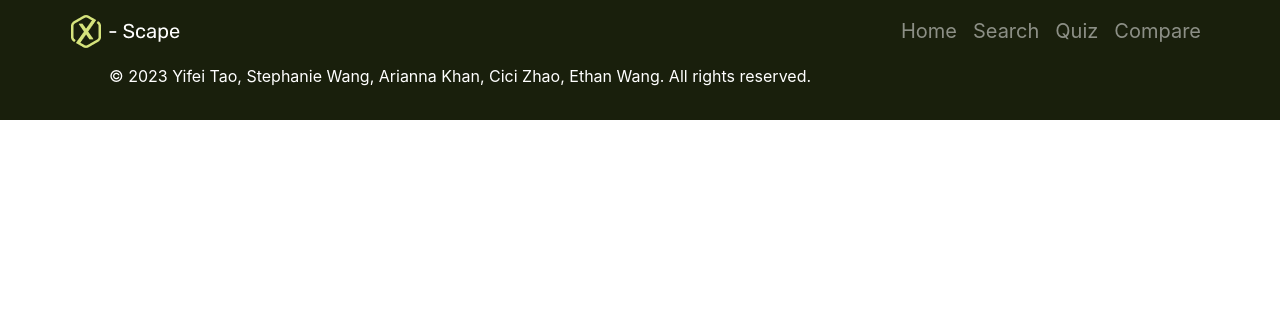
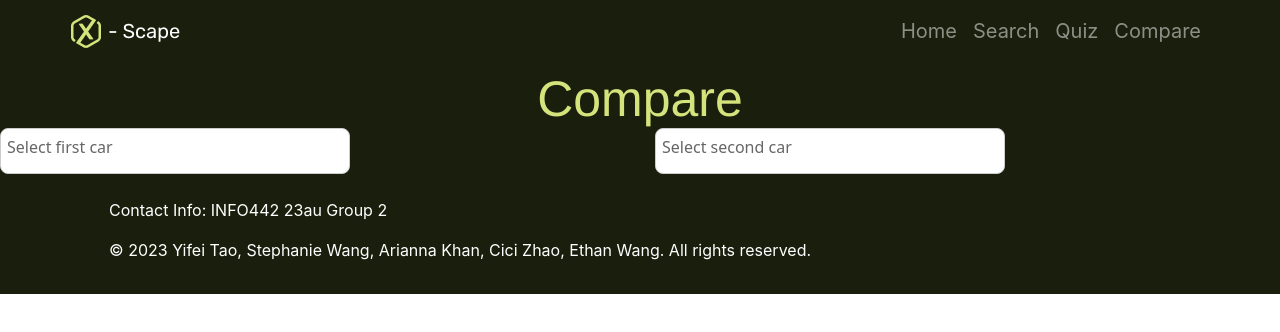
Before and after one commit to UW-INFO442-AU23/sus-city, a React (Create React App) app: page /Compare in a window 1280 px wide. Shown: the top 332 px of the page. Built offline with nearby package versions, Linux system fonts and the light colour scheme.

Commit message:
Add compare header and buttons

```diff
--- a/src/components/Compare/compare.js
+++ b/src/components/Compare/compare.js
@@ -1,3 +1,23 @@
 import React from 'react';
 
-export default function Compare(props) {}
+export default function Compare(props) {
+    return (
+        <div className="compare">
+            <div className="content">
+                <div className="compare-heading">Compare</div>
+                <div className="row compare-label">
+                <div className="col">
+                    <div class="dropdown">
+                        <label className="compare-button-text">Select first car</label>
+                    </div>
+                </div>
+                <div className="col">
+                    <div class="dropdown">
+                        <label className="compare-button-text">Select second car</label>
+                    </div>
+                </div>
+                </div>
+            </div>
+        </div>
+    )
+}
--- a/src/index.css
+++ b/src/index.css
@@ -503,3 +503,41 @@ footer {
     position: relative;
     width: 1512px;
   }
+
+.content { /** need this to make sure the content of page doesn't start/hide behind nav bar **/
+  padding-top: 70px;
+  background-color: #191f0c;
+}
+
+.compare .compare-heading {
+  color: #D5E37C;
+  font-family: "Rubik-Regular", Helvetica;
+  font-size: 50px;
+  font-style: normal;
+  font-weight: 400;
+  line-height: normal;
+  text-align: center;
+}
+
+.compare .compare-button-text {
+  width: 304px;
+  color: #666;
+  font-family: "Noto Sans", sans-serif;
+  font-size: 16px;
+  font-style: normal;
+  font-weight: 400;
+  line-height: 24px; /* 150% */
+  vertical-align: middle;
+}
+
+.compare .dropdown {
+  display: flex;
+  width: 350px;
+  padding: 6px;
+  flex-direction: column;
+  align-items: flex-start;
+  gap: 10px;
+  border-radius: 8px;
+  border: 1px solid #CCC;
+  background: var(--esds-spec-background, #FFF);
+}
```
